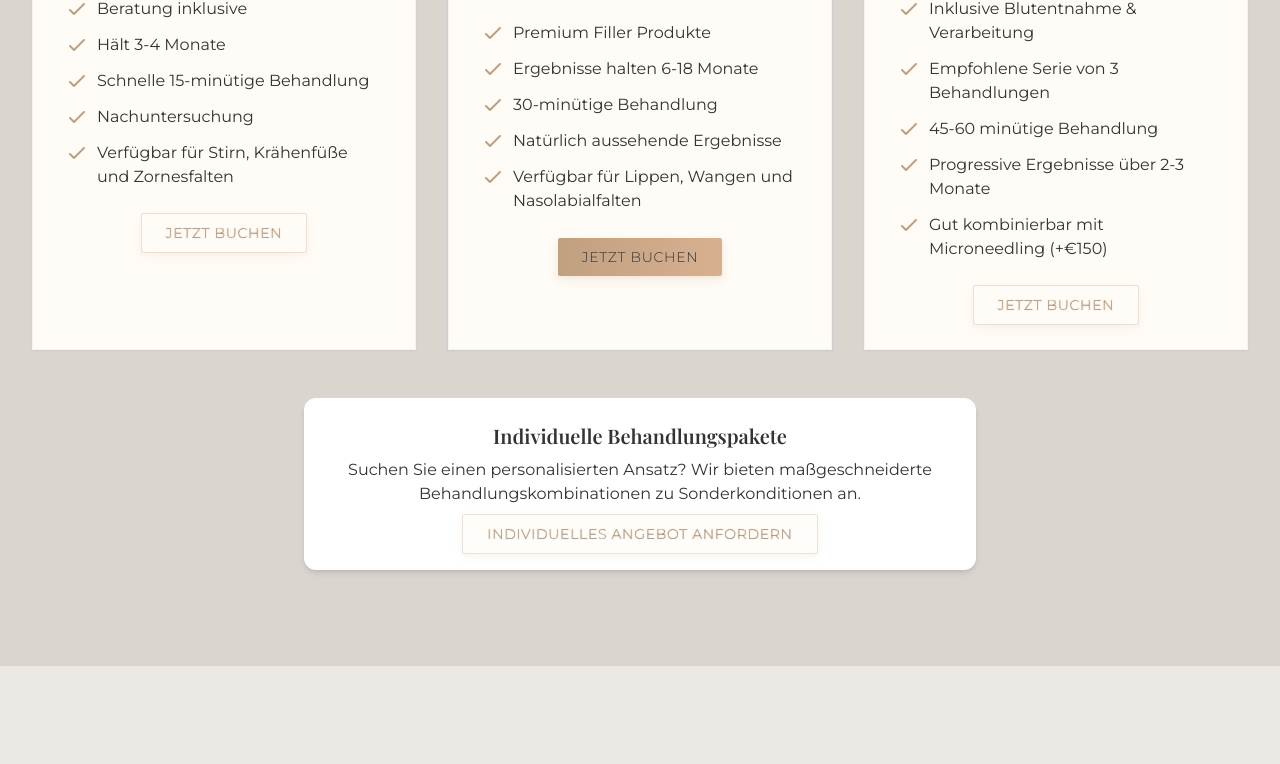
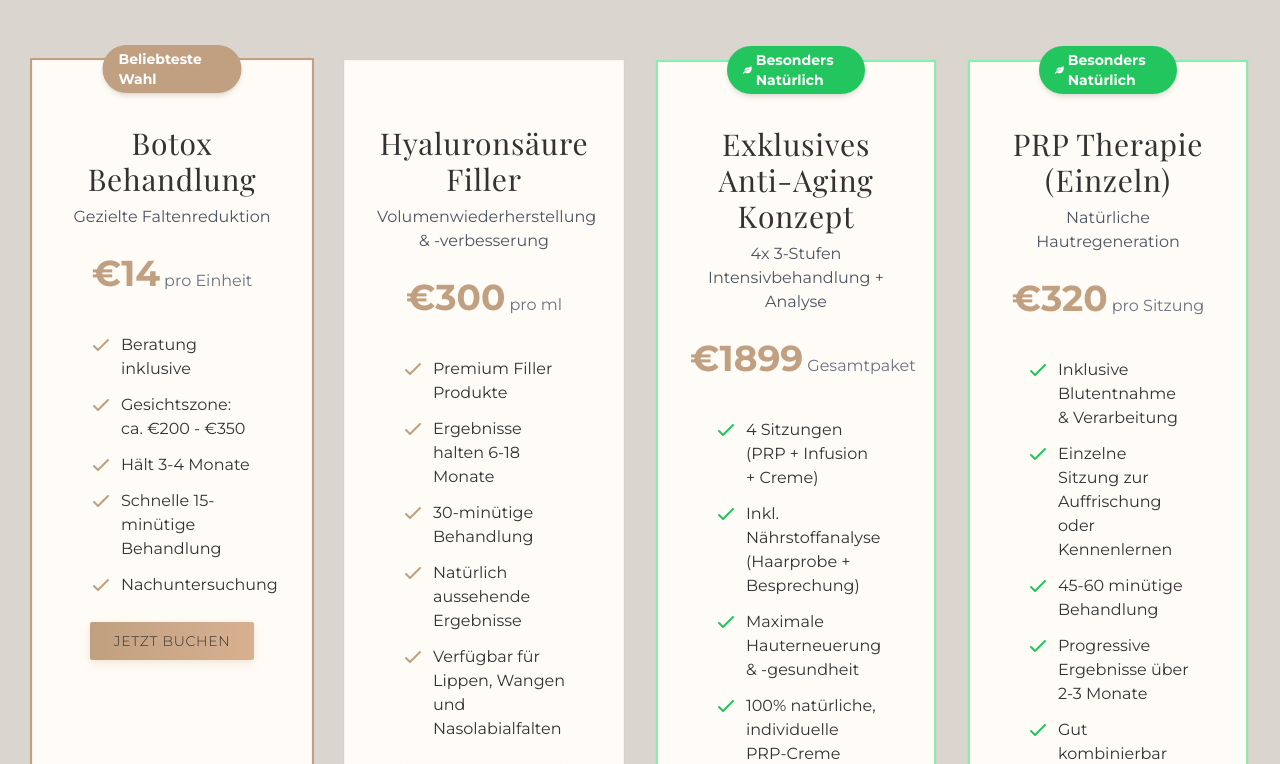
Before and after one commit to quualle/medestitique, a Next.js app: page / in a window 1280 px wide. Shown: the part 2998-3762 px from the top of the page. Built offline with nearby package versions, Linux system fonts and the light colour scheme; a web font is replaced by a local one.

Commit message:
Anpassungen von Marco und Saskia im Hotel

```diff
--- a/app/components/About.tsx
+++ b/app/components/About.tsx
@@ -57,7 +57,7 @@ const About = () => {
             <h2 className="heading-2 mb-6">Über <span className="text-[#C0A080]">Saskia Heer</span></h2>
 
             <p className="paragraph mb-4">
-              Saskia Heer ist eine hochqualifizierte Spezialistin für ästhetische Medizin mit einer Leidenschaft dafür, Patienten zu natürlich aussehenden Ergebnissen zu verhelfen, die ihr Selbstvertrauen und Wohlbefinden steigern.
+              Saskia Heer ist eine Ärztin, die sich auf ästhetische Medizin spezialisiert hat, mit einer Leidenschaft dafür, Patienten zu natürlich aussehenden Ergebnissen zu verhelfen, die ihr Selbstvertrauen und Wohlbefinden steigern.
             </p>
 
             <p className="paragraph mb-6">
--- a/app/components/Pricing.tsx
+++ b/app/components/Pricing.tsx
@@ -2,27 +2,29 @@
 
 import { motion } from 'framer-motion';
 import { useInView } from 'react-intersection-observer';
+import { FaLeaf } from 'react-icons/fa';
 
 const pricingPlans = [
   {
     title: 'Botox Behandlung',
     description: 'Gezielte Faltenreduktion',
-    price: '€350',
-    priceDetail: 'pro Bereich',
+    price: '€14',
+    priceDetail: 'pro Einheit',
     features: [
       'Beratung inklusive',
+      'Gesichtszone: ca. €200 - €350',
       'Hält 3-4 Monate',
       'Schnelle 15-minütige Behandlung',
-      'Nachuntersuchung',
-      'Verfügbar für Stirn, Krähenfüße und Zornesfalten'
+      'Nachuntersuchung'
     ],
-    popular: false
+    popular: true,
+    natural: false
   },
   {
     title: 'Hyaluronsäure Filler',
     description: 'Volumenwiederherstellung & -verbesserung',
-    price: '€450',
-    priceDetail: 'pro Spritze',
+    price: '€300',
+    priceDetail: 'pro ml',
     features: [
       'Premium Filler Produkte',
       'Ergebnisse halten 6-18 Monate',
@@ -30,21 +32,38 @@ const pricingPlans = [
       'Natürlich aussehende Ergebnisse',
       'Verfügbar für Lippen, Wangen und Nasolabialfalten'
     ],
-    popular: true
+    popular: false,
+    natural: false
   },
   {
-    title: 'PRP Therapie',
+    title: 'Exklusives Anti-Aging Konzept',
+    description: '4x 3-Stufen Intensivbehandlung + Analyse',
+    price: '€1899',
+    priceDetail: 'Gesamtpaket',
+    features: [
+      '4 Sitzungen (PRP + Infusion + Creme)',
+      'Inkl. Nährstoffanalyse (Haarprobe + Besprechung)',
+      'Maximale Hauterneuerung & -gesundheit',
+      '100% natürliche, individuelle PRP-Creme inklusive',
+      'Langfristige Optimierung der Hautgesundheit'
+    ],
+    popular: false,
+    natural: true
+  },
+  {
+    title: 'PRP Therapie (Einzeln)',
     description: 'Natürliche Hautregeneration',
-    price: '€550',
+    price: '€320',
     priceDetail: 'pro Sitzung',
     features: [
       'Inklusive Blutentnahme & Verarbeitung',
-      'Empfohlene Serie von 3 Behandlungen',
+      'Einzelne Sitzung zur Auffrischung oder Kennenlernen',
       '45-60 minütige Behandlung',
       'Progressive Ergebnisse über 2-3 Monate',
       'Gut kombinierbar mit Microneedling (+€150)'
     ],
-    popular: false
+    popular: false,
+    natural: true
   }
 ];
 
@@ -70,22 +89,32 @@ const Pricing = () => {
           </p>
         </motion.div>
 
-        <div className="grid grid-cols-1 md:grid-cols-2 lg:grid-cols-3 gap-8">
+        <div className="grid grid-cols-1 md:grid-cols-2 lg:grid-cols-3 xl:grid-cols-4 gap-8">
           {pricingPlans.map((plan, index) => (
             <motion.div
               key={plan.title}
               initial={{ opacity: 0, y: 20 }}
               animate={inView ? { opacity: 1, y: 0 } : {}}
               transition={{ duration: 0.6, delay: index * 0.1 }}
-              className={`price-card relative ${plan.popular ? 'ring-2 ring-[#D0D0D0]' : ''}`}
+              className={`price-card relative ${plan.popular ? 'ring-2 ring-[#C0A080]' : ''} ${plan.natural ? 'border-2 border-green-300' : ''}`}
             >
               {plan.popular && (
-                <div className="absolute -top-4 left-1/2 transform -translate-x-1/2 bg-[#C0A080] text-white px-4 py-1 rounded-full text-sm font-bold">
+                <div className="absolute -top-4 left-1/2 transform -translate-x-1/2 bg-[#C0A080] text-white px-4 py-1 rounded-full text-sm font-bold shadow-md z-10">
                   Beliebteste Wahl
                 </div>
               )}
+              {plan.natural && !plan.popular && (
+                <div className="absolute -top-4 left-1/2 transform -translate-x-1/2 bg-green-500 text-white px-4 py-1 rounded-full text-sm font-bold shadow-md z-10 flex items-center">
+                  <FaLeaf className="mr-1" /> Besonders Natürlich
+                </div>
+              )}
+              {plan.natural && plan.popular && (
+                <div className="absolute top-6 left-1/2 transform -translate-x-1/2 bg-green-500 text-white px-3 py-0.5 rounded-full text-xs font-bold shadow-md z-10 flex items-center">
+                  <FaLeaf className="mr-1" /> Natürlich
+                </div>
+              )}
 
-              <div className="text-center mb-6">
+              <div className="text-center pt-8 pb-6">
                 <h3 className="heading-3 mb-2">{plan.title}</h3>
                 <p className="text-gray-600 mb-6">{plan.description}</p>
                 <div className="mb-4">
@@ -94,10 +123,10 @@ const Pricing = () => {
                 </div>
               </div>
 
-              <ul className="space-y-3 mb-8">
+              <ul className="space-y-3 mb-8 px-6">
                 {plan.features.map((feature, i) => (
                   <li key={i} className="flex items-start">
-                    <svg className="h-6 w-6 text-[#C0A080] flex-shrink-0" fill="none" viewBox="0 0 24 24" stroke="currentColor">
+                    <svg className={`h-6 w-6 ${plan.natural ? 'text-green-500' : 'text-[#C0A080]'} flex-shrink-0`} fill="none" viewBox="0 0 24 24" stroke="currentColor">
                       <path strokeLinecap="round" strokeLinejoin="round" strokeWidth={2} d="M5 13l4 4L19 7" />
                     </svg>
                     <span className="ml-2">{feature}</span>
@@ -105,7 +134,7 @@ const Pricing = () => {
                 ))}
               </ul>
 
-              <div className="text-center">
+              <div className="text-center pb-8">
                 <a href="#contact" className={plan.popular ? 'button-primary' : 'button-secondary'}>
                   Jetzt Buchen
                 </a>
--- a/app/components/Treatments.tsx
+++ b/app/components/Treatments.tsx
@@ -377,6 +377,120 @@ const treatments = [
           <li>Ruhige, entspannte Atmosphäre während der 30-60 minütigen Infusion</li>
           <li>Nachbesprechung und Empfehlungen für Folgebehandlungen</li>
         </ol>
+      </>
+    )
+  },
+  {
+    id: 'antiAgingKonzept',
+    title: 'Exklusives Anti-Aging Konzept',
+    icon: <FaLeaf className="text-4xl text-[#C0A080]" />,
+    shortDescription: 'Ein 3-stufiges Intensivprogramm über 4 Behandlungen, inkl. Nährstoffanalyse.',
+    fullDescription: (
+      <>
+        <h3 className="heading-3 text-[#C0A080] mb-6 text-center">Unser Revolutionäres 4-Stufen Anti-Aging Konzept</h3>
+        <p className="paragraph mb-6 text-center">
+          Erleben Sie eine tiefgreifende Hautverjüngung mit unserem exklusiven 4-Sitzungs-Paket für 1.899 €. Jede der vier Behandlungen kombiniert drei hochwirksame Methoden, ergänzt durch eine abschließende Nährstoffanalyse für langanhaltende Ergebnisse. Dauer pro Sitzung (Schritt 1-3): ca. 1,5 - 2 Stunden.
+        </p>
+
+        {/* Schritt 1: PRP-Injektion */}
+        <div className="mb-8 p-6 bg-[#F9F0E6]/50 rounded-lg border border-[#C0A080]/20">
+          <h4 className="font-serif text-xl font-semibold mb-3 text-[#805A36] flex items-center">
+            <span className="bg-[#C0A080] text-white rounded-full w-8 h-8 flex items-center justify-center mr-3 font-bold">1</span>
+            PRP-Injektion: Natürliche Hauterneuerung
+          </h4>
+          <p className="paragraph mb-4">
+            Die PRP (Platelet-Rich Plasma)-Therapie, auch als Vampir-Lifting bekannt, nutzt die regenerativen Eigenschaften Ihres eigenen Blutes. Wir entnehmen eine kleine Menge Blut, isolieren das plättchenreiche Plasma und injizieren es gezielt, um die Kollagenproduktion maximal anzukurbeln und die Hautstruktur nachhaltig zu verbessern.
+          </p>
+          <h5 className="font-semibold mb-2">Vorteile der PRP-Behandlung:</h5>
+          <ul className="list-disc list-inside mb-4 space-y-1 pl-4">
+            <li>Natürliche Verjüngung durch körpereigenes Material (risikoarm, sehr verträglich).</li>
+            <li>Sichtbare Verbesserung der Hauttextur: Reduziert Linien/Falten, strafft die Haut.</li>
+            <li>Vielfältige Anwendungsbereiche: Gesicht, Hals, Dekolleté, Hände.</li>
+          </ul>
+           <h5 className="font-semibold mb-2">Ablauf:</h5>
+           <ol className="list-decimal list-inside space-y-1 pl-4">
+             <li>Blutentnahme (kleine Menge).</li>
+             <li>Aufbereitung und Plasma-Isolierung mittels Zentrifugation.</li>
+             <li>Präzise Injektion des Plasmas mit feinen Nadeln.</li>
+           </ol>
+        </div>
+
+        {/* Schritt 2: Nährstoff-Infusion */}
+        <div className="mb-8 p-6 bg-[#F9F0E6]/50 rounded-lg border border-[#C0A080]/20">
+          <h4 className="font-serif text-xl font-semibold mb-3 text-[#805A36] flex items-center">
+             <span className="bg-[#C0A080] text-white rounded-full w-8 h-8 flex items-center justify-center mr-3 font-bold">2</span>
+             Nährstoff-Infusion: Tiefenversorgung
+          </h4>
+          <p className="paragraph mb-4">
+            Im Anschluss an die PRP-Behandlung versorgen wir Ihre Haut über eine individuell zusammengestellte Infusion mit essentiellen Vitaminen, Mineralstoffen und Antioxidantien. Diese Nährstoffe gelangen direkt in den Blutkreislauf, unterstützen die Regeneration von innen und fördern ein gesundes, strahlendes Hautbild maximal.
+          </p>
+          <h5 className="font-semibold mb-2">Vorteile der Nährstoff-Infusion:</h5>
+          <ul className="list-disc list-inside mb-4 space-y-1 pl-4">
+            <li>Optimale Nährstoffaufnahme durch direkte intravenöse Zufuhr.</li>
+            <li>Steigerung der Hautelastizität und Kollagenbildung.</li>
+            <li>Förderung des allgemeinen Wohlbefindens und Energielevels.</li>
+          </ul>
+           <h5 className="font-semibold mb-2">Ablauf:</h5>
+           <ol className="list-decimal list-inside space-y-1 pl-4">
+             <li>Anamnese zur Ermittlung des individuellen Bedarfs.</li>
+             <li>Langsame Verabreichung der Nährstofflösung (ca. 30–60 Minuten).</li>
+           </ol>
+        </div>
+
+        {/* Schritt 3: Individuelle PRP-Creme */}
+        <div className="mb-8 p-6 bg-[#F9F0E6]/50 rounded-lg border border-[#C0A080]/20">
+          <h4 className="font-serif text-xl font-semibold mb-3 text-[#805A36] flex items-center">
+             <span className="bg-[#C0A080] text-white rounded-full w-8 h-8 flex items-center justify-center mr-3 font-bold">3</span>
+             Plasmatrix Plasmabooster Creme: Personalisierte Nachsorge
+          </h4>
+          <p className="paragraph mb-4">
+            Zum Abschluss stellen wir aus Ihrem gewonnenen Plasma und einer speziellen Basiscreme die 100% natürliche Plasmatrix Plasmabooster Creme her. Diese maßgeschneiderte Pflege unterstützt die Hautregeneration optimal und verlängert die positiven Effekte der Behandlung. Sie steht Ihnen für ca. 2 Wochen zur Verfügung.
+          </p>
+          <h5 className="font-semibold mb-2">Vorteile der individuellen PRP-Creme:</h5>
+          <ul className="list-disc list-inside mb-4 space-y-1 pl-4">
+            <li>Perfekt auf die Bedürfnisse Ihrer Haut abgestimmt.</li>
+            <li>100% natürlich, ohne künstliche Zusätze oder Konservierungsstoffe.</li>
+            <li>Fördert die Regeneration und sorgt für ein langanhaltend frisches Hautgefühl.</li>
+          </ul>
+           <h5 className="font-semibold mb-2">Anwendung:</h5>
+           <p className="paragraph pl-4">Zweimal täglich auf die gereinigte Haut auftragen. Haltbarkeit ca. 2 Wochen.</p>
+        </div>
+
+        {/* Schritt 4: Nährstoffanalyse - angepasst auf Haarprobe */}
+        <div className="mb-8 p-6 bg-[#E6F4F9]/60 rounded-lg border border-[#80A0C0]/20">
+          <h4 className="font-serif text-xl font-semibold mb-3 text-[#365A80] flex items-center">
+             <span className="bg-[#80A0C0] text-white rounded-full w-8 h-8 flex items-center justify-center mr-3 font-bold">4</span>
+             Nährstoffanalyse per Haarprobe: Langfristige Optimierung
+          </h4>
+          <p className="paragraph mb-4">
+            Als abschließender, essenzieller Schritt unseres Programms findet eine umfassende Nährstoffanalyse mittels einer Haarprobe statt. Wir entnehmen eine kleine, unauffällige Haarprobe und senden diese an ein spezialisiertes Labor. Die detaillierten Ergebnisse besprechen wir anschließend gemeinsam – entweder persönlich vor Ort oder bequem per Videotermin.
+          </p>
+          <h5 className="font-semibold mb-2">Vorteile der Haaranalyse:</h5>
+          <ul className="list-disc list-inside mb-4 space-y-1 pl-4">
+            <li>Identifiziert individuelle Nährstoffmängel oder -ungleichgewichte über einen längeren Zeitraum.</li>
+            <li>Ermöglicht gezieltes Auffüllen von Defiziten für optimale Hautgesundheit von innen.</li>
+            <li>Bietet eine Grundlage für langfristige Strategien zur Erhaltung Ihrer Hautqualität.</li>
+            <li>Fördert ein ganzheitliches Verständnis für die Bedürfnisse Ihres Körpers und Ihrer Haut.</li>
+          </ul>
+           <h5 className="font-semibold mb-2">Ablauf:</h5>
+           <ol className="list-decimal list-inside space-y-1 pl-4">
+             <li>Entnahme einer kleinen Haarprobe (im Rahmen einer der letzten Sitzungen oder separat).</li>
+             <li>Versand der Probe an ein spezialisiertes Labor.</li>
+             <li>Ausführliche Besprechung der Laborergebnisse und individueller Empfehlungen (vor Ort oder Video).</li>
+           </ol>
+        </div>
+
+        {/* Allgemeine Hinweise - angepasst */}
+        <div className="mt-8 border-t border-[#C0A080]/30 pt-6">
+          <h4 className="font-serif text-xl font-semibold mb-3 text-[#805A36]">Das Konzept im Überblick:</h4>
+           <ul className="list-disc list-inside space-y-2">
+            <li><span className="font-semibold">Umfang:</span> 4 umfassende Behandlungssitzungen (Schritte 1-3 wiederholt) + 1 abschließende Nährstoffanalyse (Schritt 4).</li>
+            <li><span className="font-semibold">Empfohlener Abstand:</span> Jeweils 2 bis 4 Wochen zwischen den Sitzungen 1-3. Analyse nach Sitzung 3 oder 4.</li>
+            <li><span className="font-semibold">Dauer pro Sitzung (1-3):</span> Ca. 1,5 - 2 Stunden.</li>
+            <li><span className="font-semibold">Ergebnis:</span> Sofort sichtbare Frische, langfristige Strukturverbesserung und optimierte Nährstoffversorgung für nachhaltige Hautgesundheit.</li>
+            <li><span className="font-semibold">Gesamtpaket-Preis:</span> 1.899 €</li>
+          </ul>
+        </div>
       </>
     )
   }
```
Also changed, not shown: 1 other file (tests, documents, lock files or other folders).
